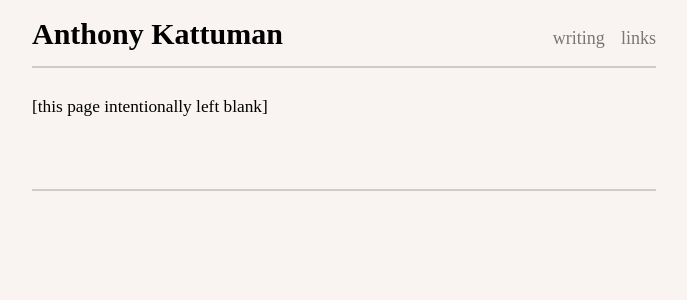
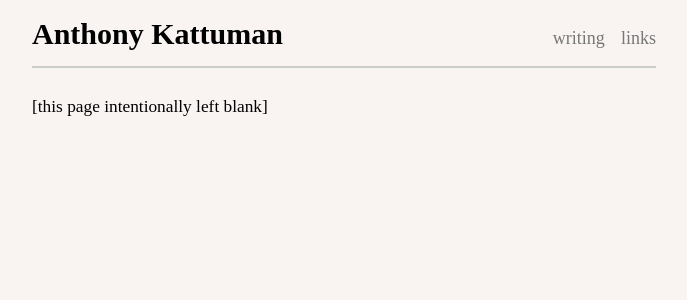
Before and after one commit to akattuman/akattuman.github.io, a Jekyll site: the page built from index.md, in a window 1280 px wide. Shown: the top 300 px of the page, without its empty margins (296-983 px from the left). Built offline with Jekyll 4.4.1, drawn with Linux system fonts in a browser that asks for light colours.

Commit message:
Remove hr from footer

```diff
--- a/_layouts/default.html
+++ b/_layouts/default.html
@@ -4,8 +4,6 @@
   {% include head.html %}
 
   <body>
-
-
     <!--
       Wrap is the content to shift when toggling the sidebar. We wrap the content to avoid any CSS
       collisions with our real content.
@@ -26,9 +24,7 @@
         {{ content }}
       </main>
 
-      <!-- Footer  -->
       <div class="container" id="footer">
-        <hr>
       </div>
     </div>
 
```
Also changed, not shown: 4 other files.
